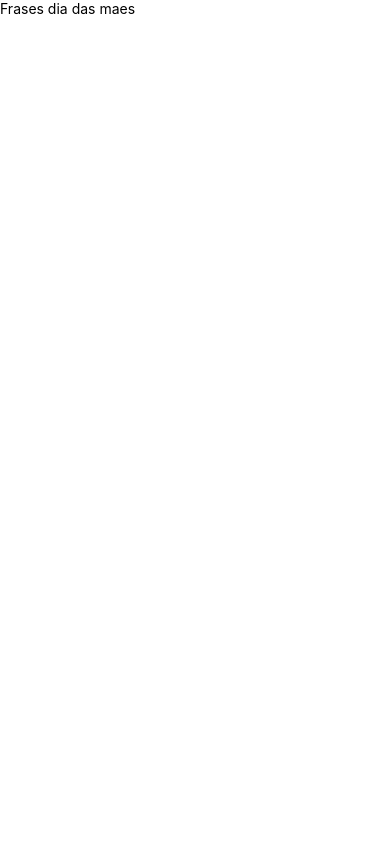
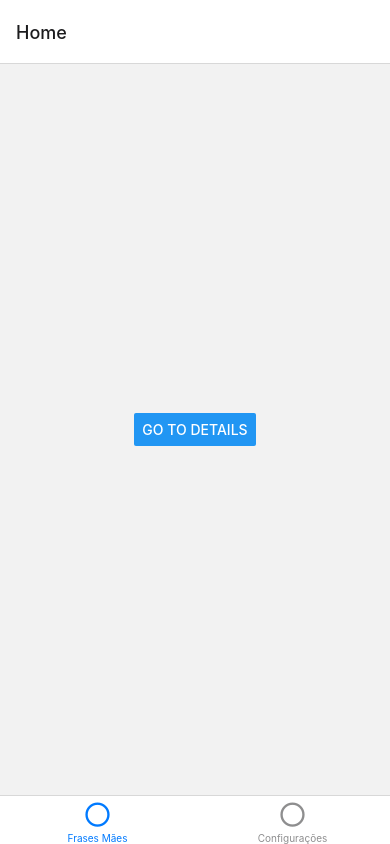
Before and after one commit to AndreSouzanl/app_frases_maes, a React Native app: screen /Home in a window 390 px wide. Built offline with nearby package versions, Linux system fonts and the light colour scheme.

Commit message:
atualizando

```diff
--- a/App.tsx
+++ b/App.tsx
@@ -1,13 +1,51 @@
+import {createBottomTabNavigator} from '@react-navigation/bottom-tabs';
+import {NavigationContainer} from '@react-navigation/native';
+import {createNativeStackNavigator} from '@react-navigation/native-stack';
 import React from 'react';
-import {SafeAreaView, ScrollView, Text} from 'react-native';
+import HomeScreen from './src/screens/HomeScreem';
+import DetailsScreen from './src/screens/DetailsScreen';
+import SettingsScreen from './src/screens/SettingsScreen/SettingsScreen';
+import Icon from 'react-native-vector-icons/FontAwesome5';
 
-function App() {
+const Tab = createBottomTabNavigator();
+const HomeStack = createNativeStackNavigator();
+
+const renderTabIcon = (name: string, color: string) => {
+  return <Icon name={name} color={color} size={25} />;
+};
+
+function HomeStackScreen() {
   return (
-    <SafeAreaView>
-      <ScrollView>
-        <Text>Frases dia das maes</Text>
-      </ScrollView>
-    </SafeAreaView>
+    <HomeStack.Navigator>
+      <HomeStack.Screen name="Home" component={HomeScreen} />
+      <HomeStack.Screen name="Details" component={DetailsScreen} />
+    </HomeStack.Navigator>
+  );
+}
+
+const SettingsStack = createNativeStackNavigator();
+
+function SettingsStackScreen() {
+  return (
+    <SettingsStack.Navigator>
+      <SettingsStack.Screen name="Settings" component={SettingsScreen} />
+      <SettingsStack.Screen name="Details" component={DetailsScreen} />
+    </SettingsStack.Navigator>
+  );
+}
+
+function App(): React.JSX.Element {
+  return (
+    <NavigationContainer>
+      <Tab.Navigator screenOptions={{headerShown: false}}>
+        <Tab.Screen
+          name="HomeStack"
+          component={HomeStackScreen}
+          options={{title:"Frases Mães" ,tabBarIcon:({color}) => renderTabIcon('circle', color)}}
+        />
+        <Tab.Screen name="SettingsStack" component={SettingsStackScreen}  options={{title:"Configurações" ,tabBarIcon:({color}) => renderTabIcon('circle', color)}} />
+      </Tab.Navigator>
+    </NavigationContainer>
   );
 }
 
--- /dev/null
+++ b/src/screens/DetailsScreen/DetailsScreen.tsx
@@ -0,0 +1,11 @@
+import  React from 'react';
+import { Text, View } from 'react-native';
+
+const DetailsScreen = () => {
+  return (
+    <View style={{flex: 1, alignItems: 'center', justifyContent: 'center'}}>
+      <Text>Details Screen</Text>
+    </View>
+  );
+}
+export default DetailsScreen;
--- /dev/null
+++ b/src/screens/DetailsScreen/index.tsx
@@ -0,0 +1,3 @@
+import DetailsScreen from "./DetailsScreen";
+
+export default DetailsScreen;
--- /dev/null
+++ b/src/screens/HomeScreem/HomeScreen.tsx
@@ -0,0 +1,16 @@
+import React from 'react';
+import {Button, Text, View} from 'react-native';
+
+const HomeScreen = ({navigation}) => {
+  return (
+    <View style={{flex: 1, alignItems: 'center', justifyContent: 'center'}}>
+      {/* <Text>Home Screen</Text> */}
+      <Button
+        title="Go to Details"
+        onPress={() => navigation.navigate('Details')}
+      />
+    </View>
+  );
+};
+
+export default HomeScreen;
--- /dev/null
+++ b/src/screens/HomeScreem/index.tsx
@@ -0,0 +1,3 @@
+import HomeScreen from './HomeScreen';
+
+export default HomeScreen;
--- /dev/null
+++ b/src/screens/SettingsScreen/SettingsScreen.tsx
@@ -0,0 +1,12 @@
+import React from 'react';
+import {Button, Text, View} from 'react-native';
+
+const SettingsScreen = ({navigation}) => {
+  return (
+    <View style={{flex: 1, justifyContent: 'center', alignItems: 'center'}}>
+      <Text>Settings!</Text>
+      <Button title="Go to Home" onPress={() => navigation.navigate('Home')} />
+    </View>
+  );
+};
+export default SettingsScreen;
--- /dev/null
+++ b/src/screens/SettingsScreen/index.tsx
@@ -0,0 +1,3 @@
+import SettingsScreen from "./SettingsScreen";
+
+export default  SettingsScreen;
```
Also changed, not shown: package.json (+8 -1 lines), 35 other files (tests, documents, lock files or other folders).
